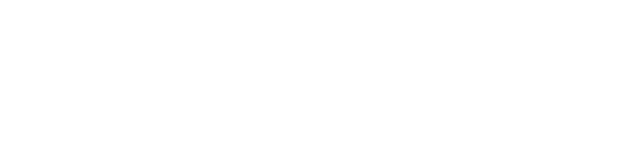
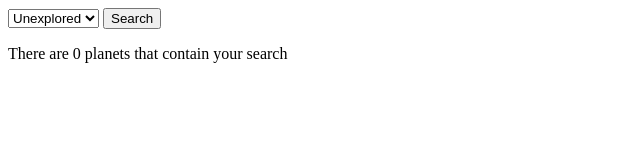
Before and after one commit to Irishnia/Irishnia.github.io, a plain HTML site: page index.html in a window 1280 px wide. Shown: the whole page, without its empty margins (0-640 px from the left). Drawn offline with Linux system fonts and the light colour scheme.

Commit message:
insanity

```diff
--- a/index.html
+++ b/index.html
@@ -6,7 +6,11 @@
     <title>Spacecraft Tool Box</title>
 </head>
 <body>
+<select name="Resource" id="searchTarget">
 
+</select>
+<button id="startSearch">Search</button>
+<p id="searchResult">There are 0 planets that contain your search</p>
 <script src="location_data.js"></script>
 <script src="index.js"></script>
 </body>
--- a/index.js
+++ b/index.js
@@ -1,4 +1,4 @@
-async function loadJson() {
+/*async function loadJson() {
   try {
     const response = await fetch('location_data.json');
 
@@ -14,4 +14,32 @@
     console.error('Error loading JSON:', err);
     throw err; // Re-throw so caller can handle it
   }
+}*/
+
+//Populate Selection with Options
+systemsQuantity = 16;
+for(a=1; a<=systemsQuantity; a++){
+  for(b=0; b<locationDATA[a].length; b++){
+    for(c=0; c<locationDATA[a][b].Resources.length; c++){
+      willAdd = true //why is this not being repeated
+      const target = document.getElementById("searchTarget")
+      for (const child of target.children){
+        if(child.value = locationDATA[a][b].Resources[c]){
+          willAdd = false
+          break
+        }
+      }
+      if(willAdd){
+        opt = document.createElement('option');
+        opt.value = locationDATA[a][b].Resources[c];
+        opt.innerHTML = locationDATA[a][b].Resources[c];
+        target.appendChild(opt);
+      console.log("added resource " + locationDATA[a][b].Resources[c]);
+    }else{
+      willAdd = true; //why is this being skipped?
+      console.log(locationDATA[a][b].Resources[c] + " is already an option")
+    }
+   //console.log(locationDATA[a][b].Resources[c])
+  }
+  }
 }
```
